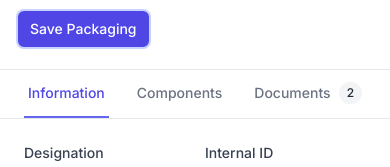
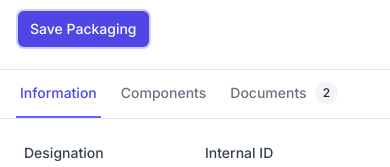
Before and after one commit to HenriTresor/ppwrify, a React (Vite) app in the folder client/: page /packaging/1/edit in a window 390 px wide. Shown: the part 192-359 px from the top of the page. Built offline with nearby package versions, Linux system fonts and the light colour scheme; no server answers; sample sign-in values are in the browser's storage.

Commit message:
Make PackagingForm tabs responsive
cgen-676367a8d6874b92a80dd4f6cf9c567e

```diff
--- a/client/components/packaging/PackagingForm.tsx
+++ b/client/components/packaging/PackagingForm.tsx
@@ -79,13 +79,13 @@ const PackagingForm: React.FC<PackagingFormProps> = ({ initialData, onSave, onCa
           </div>
 
           {/* Tabs */}
-          <div className="px-6 border-b border-gray-200 bg-white">
-            <nav className="flex space-x-6" aria-label="Tabs">
+          <div className="px-4 md:px-6 border-b border-gray-200 bg-white">
+            <nav className="flex space-x-4 md:space-x-6 overflow-x-auto" aria-label="Tabs">
               {tabs.map((tab) => (
                 <button
                   key={tab.id}
                   onClick={() => setActiveTab(tab.id)}
-                  className={`py-3 px-1 border-b-2 font-medium text-sm flex items-center space-x-2 ${
+                  className={`py-3 px-1 border-b-2 font-medium text-sm flex items-center space-x-2 whitespace-nowrap ${
                     tab.current
                       ? 'border-indigo-500 text-indigo-600'
                       : 'border-transparent text-gray-500 hover:text-gray-700 hover:border-gray-300'
```
